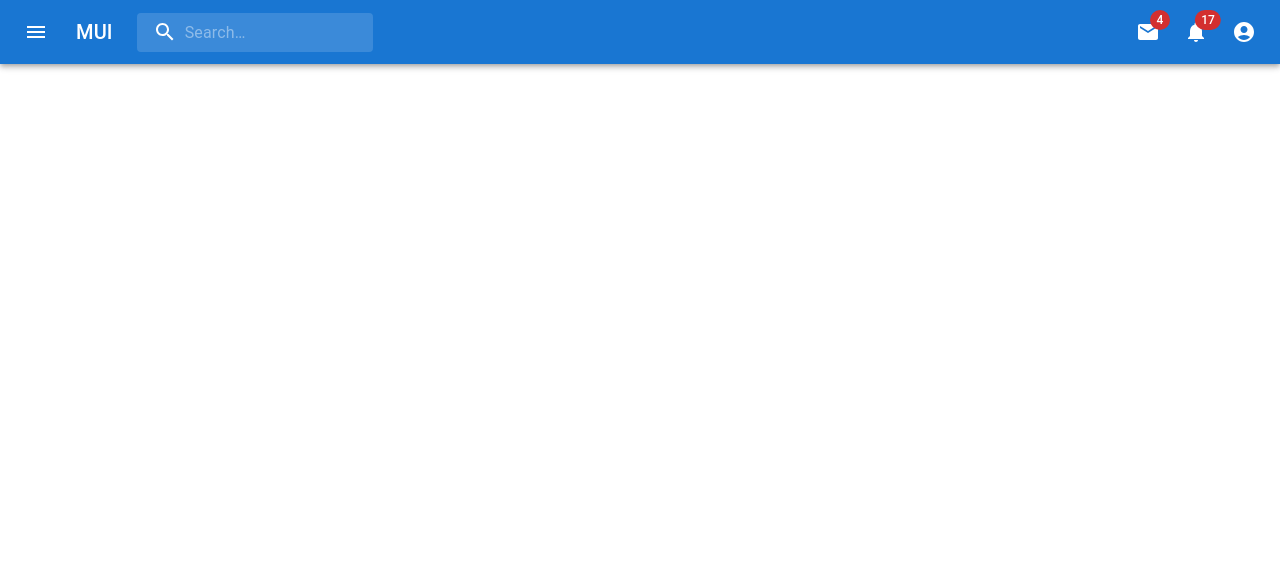
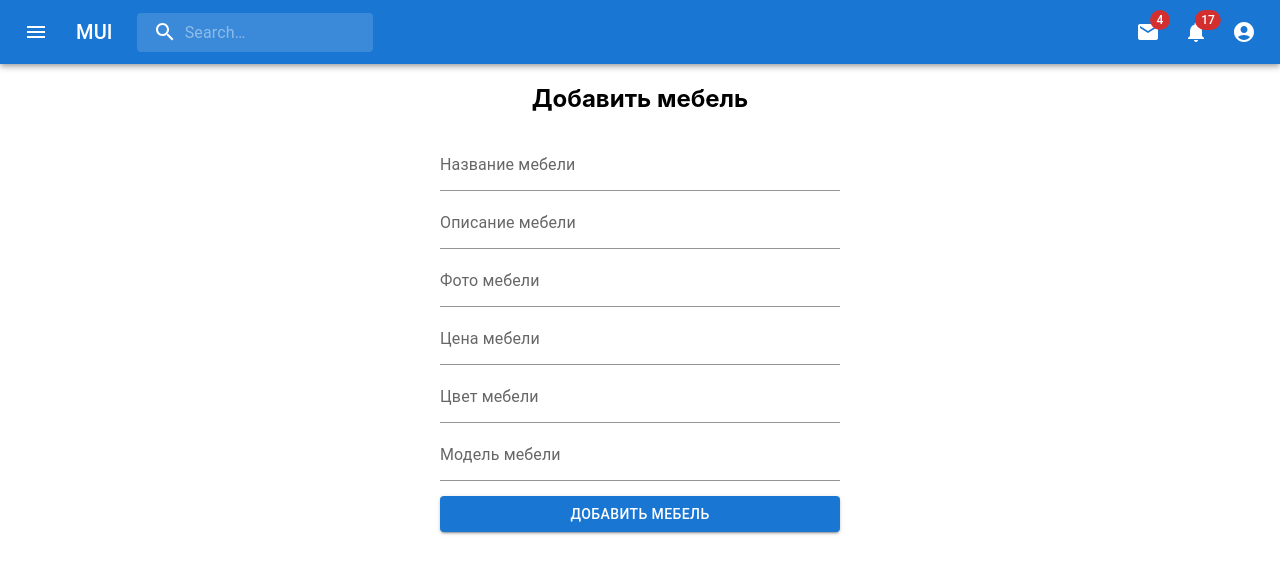
Before and after one commit to dianaZhusubalieva/furniture-front, a React (Create React App) app: page /admin/add in a window 1280 px wide. Shown: the top 574 px of the page. Built offline with nearby package versions, Linux system fonts and the light colour scheme.

Commit message:
crud 1st commit

```diff
--- a/db.json
+++ b/db.json
@@ -1,3 +1,22 @@
 {
-    "furnitures": []
+  "furnitures": [
+    {
+      "name": "sofa",
+      "description": "cool sofa for laying",
+      "image": "https://zenit.ua/image/cache/catalog/Divan%20lux/palermo/DSC_4802-10x10.jpg",
+      "price": 990000,
+      "color": "darkBlue",
+      "model": "super",
+      "id": 10
+    },
+    {
+      "name": "sofa",
+      "description": "cool sofa for quest room",
+      "image": "https://vizzzio.ru/wp-content/uploads/2019/10/Generale-Koinor-4.jpg",
+      "price": 60000,
+      "color": "grey",
+      "model": "dkopsd3",
+      "id": 11
+    }
+  ]
 }
--- /dev/null
+++ b/src/components/BasicTable.jsx
@@ -0,0 +1,82 @@
+//! страница админки, отображение товаров(edit, delete)
+
+import * as React from "react";
+import Table from "@mui/material/Table";
+import TableBody from "@mui/material/TableBody";
+import TableCell from "@mui/material/TableCell";
+import TableContainer from "@mui/material/TableContainer";
+import TableHead from "@mui/material/TableHead";
+import TableRow from "@mui/material/TableRow";
+import Paper from "@mui/material/Paper";
+import { Button, Tooltip } from "@mui/material";
+import { Link } from "react-router-dom";
+import { adminContext } from "../contexts/AdminContext";
+
+export default function BasicTable() {
+  const { getProducts, products, deleteProduct } =
+    React.useContext(adminContext);
+  React.useEffect(() => {
+    getProducts();
+  }, []);
+  return (
+    <>
+      {products ? (
+        <TableContainer component={Paper}>
+          <Table sx={{ minWidth: 650 }} aria-label="simple table">
+            <TableHead>
+              <TableRow>
+                <TableCell>Названиe</TableCell>
+                <TableCell align="right">Описание</TableCell>
+                <TableCell align="right">Фото</TableCell>
+                <TableCell align="right">Цена</TableCell>
+                <TableCell align="right">Цвет</TableCell>
+
+                <TableCell align="right">Модель</TableCell>
+                <TableCell align="right">#</TableCell>
+                <TableCell align="right">#</TableCell>
+              </TableRow>
+            </TableHead>
+            <TableBody>
+              {products.map((product) => (
+                <TableRow
+                  key={product.id}
+                  sx={{ "&:last-child td, &:last-child th": { border: 0 } }}
+                >
+                  <TableCell component="th" scope="row">
+                    {product.name}
+                  </TableCell>
+                  <TableCell align="right">
+                    <Tooltip title={product.description}>
+                      <p>{product.description.slice(0, 20)}...</p>
+                    </Tooltip>
+                  </TableCell>
+                  <TableCell align="right">
+                    <img width="50" src={product.image} alt="product" />
+                  </TableCell>
+                  <TableCell align="right">{product.price}</TableCell>
+                  <TableCell align="right">{product.color}</TableCell>
+
+                  <TableCell align="right">{product.model}</TableCell>
+                  <TableCell align="right">
+                    <Link to={`/admin/edit/${product.id}`}>
+                      <Button color="warning" variant="outlined">
+                        Edit
+                      </Button>
+                    </Link>
+                  </TableCell>
+                  <TableCell align="right">
+                    <Button onClick={() => deleteProduct(product.id)}>
+                      Del
+                    </Button>
+                  </TableCell>
+                </TableRow>
+              ))}
+            </TableBody>
+          </Table>
+        </TableContainer>
+      ) : (
+        <h2>Loading...</h2>
+      )}
+    </>
+  );
+}
--- a/src/contexts/AdminContext.js
+++ b/src/contexts/AdminContext.js
@@ -1,21 +1,86 @@
-import React, { useReducer } from 'react';
+import axios from "axios";
+import React, { createContext, useReducer, useState } from "react";
+import { API } from "../helpers/const";
 
-export const adminContext = React.createContext()
-const INIT_STATE = {}
+export const adminContext = React.createContext();
+const INIT_STATE = {
+  products: null,
+};
 const reducer = (state = INIT_STATE, action) => {
-    switch (action.type) {
-        default: return state
+  switch (action.type) {
+    case "GET_PRODUCTS":
+      return { ...state, products: action.payload };
+    default:
+      return state;
+  }
+};
+const AdminContextProvider = (props) => {
+  const [state, dispatch] = useReducer(reducer, INIT_STATE);
+
+  //! CREATE
+
+  const addProduct = async (product) => {
+    console.log(product);
+    try {
+      const { data } = await axios.post(API, product);
+      getProducts();
+    } catch (e) {
+      console.log(e);
     }
-}
-const AdminContextProvider = ({ children }) => {
-    const [state, dispatch] = useReducer(reducer, INIT_STATE)
+  };
 
+  //! READ. get from json
+  const getProducts = async () => {
+    try {
+      const response = await axios(API);
+      let action = {
+        type: "GET_PRODUCTS",
+        payload: response.data,
+      };
+      dispatch(action);
+    } catch (e) {
+      console.log(e);
+    }
+  };
 
-    return (
-        <adminContext.Provider>
-            {children}
-        </adminContext.Provider>
-    );
+  //! UPDATE
+
+  const getProductToEdit = async (id) => {
+    try {
+      const response = await axios(`${API}/${id}`);
+      let action = {
+        type: "GET_PRODUCT_TO_EDIT",
+        payload: response.data,
+      };
+      dispatch(action);
+    } catch (e) {
+      console.log(e);
+    }
+  };
+
+  //! DELETE
+  const deleteProduct = async (id) => {
+    try {
+      axios.delete(`${API}/${id}`);
+      getProducts();
+    } catch (e) {
+      console.log(e);
+    }
+  };
+
+  return (
+    <adminContext.Provider
+      value={{
+        addProduct: addProduct,
+        getProducts: getProducts,
+        products: state.products,
+        getProductToEdit: getProductToEdit,
+        deleteProduct: deleteProduct,
+      }}
+    >
+      {props.children}
+    </adminContext.Provider>
+  );
 };
 
 export default AdminContextProvider;
--- a/src/helpers/const.js
+++ b/src/helpers/const.js
@@ -1 +1 @@
-const API = 'http://localhost:8000/furnitures'
+export const API = "http://localhost:8000/furnitures";
--- a/src/index.css
+++ b/src/index.css
@@ -1,13 +1,31 @@
 body {
   margin: 0;
-  font-family: -apple-system, BlinkMacSystemFont, 'Segoe UI', 'Roboto', 'Oxygen',
-    'Ubuntu', 'Cantarell', 'Fira Sans', 'Droid Sans', 'Helvetica Neue',
-    sans-serif;
+  font-family: -apple-system, BlinkMacSystemFont, 'Segoe UI', 'Roboto', 'Oxygen', 'Ubuntu', 'Cantarell', 'Fira Sans', 'Droid Sans', 'Helvetica Neue', sans-serif;
   -webkit-font-smoothing: antialiased;
   -moz-osx-font-smoothing: grayscale;
 }
 
 code {
-  font-family: source-code-pro, Menlo, Monaco, Consolas, 'Courier New',
-    monospace;
+  font-family: source-code-pro, Menlo, Monaco, Consolas, 'Courier New', monospace;
 }
+
+.add-page, .edit-page {
+  display: flex;
+  justify-content: center;
+  flex-direction: column;
+  align-items: center;
+}
+.add-page form, .edit-page form {
+  display: flex;
+  flex-direction: column;
+  width: 400px;
+}
+
+.add-page form input, .edit-page form input {
+  margin: 5px;
+}
+
+.add-page form button, .edit-page form button {
+  margin-top: 15px;
+  margin-bottom: 15px;
+}
--- a/src/pages/AddPage.jsx
+++ b/src/pages/AddPage.jsx
@@ -1,11 +1,138 @@
-import React from 'react';
+import React from "react";
+import { adminContext } from "../contexts/AdminContext";
+
+import * as yup from "yup";
+import { useNavigate } from "react-router";
+import { Formik } from "formik";
+
+import { Button, TextField } from "@mui/material";
 
 const AddPage = () => {
-    return (
-        <div>
+  const schema = yup.object({
+    name: yup
+      .string()
+      .min(3, "Минимальное количество символов 3")
+      .max(30, "Максимальное количество символов 30")
+      .required("Поле обязательно для заполнения"),
+    description: yup
+      .string()
+      .min(10, "Минимальное количество символов 10")
+      .max(255, "Максимальное количество символов 255")
+      .required("Поле обязательно для заполнения"),
+    image: yup
+      .string()
 
-        </div>
-    );
+      .required("Поле обязательно для заполнения"),
+    price: yup
+      .number()
+      .min(3, "Минимальное количество символов 3")
+
+      .required("Поле обязательно для заполнения"),
+    color: yup.string().required("Поле обязательно для заполнения"),
+    model: yup
+      .string()
+      .min(1, "Минимальное количество символов 1")
+      .max(30, "Максимальное количество символов 30")
+      .required("Поле обязательно для заполнения"),
+  });
+
+  const { addProduct } = React.useContext(adminContext);
+
+  const navigate = useNavigate();
+  //   const handleSubmit = (product) => {
+  //     // console.log(product);
+  //   };
+
+  return (
+    <div className="add-page">
+      <h2>Добавить мебель</h2>
+      <Formik
+        validationSchema={schema}
+        onSubmit={(product) => {
+          addProduct(product);
+          navigate("/admin");
+        }}
+        initialValues={{
+          name: "",
+          description: "",
+          image: "",
+          price: "",
+          color: "",
+
+          model: "",
+        }}
+      >
+        {({ handleSubmit, handleChange, values, touched, errors }) => (
+          <form onSubmit={handleSubmit}>
+            <TextField
+              label="Название мебели"
+              type="text"
+              variant="standard"
+              name="name"
+              value={values.name}
+              error={!!errors.name && touched.name}
+              helperText={touched.name ? errors.name : ""}
+              onChange={handleChange}
+            />
+            <TextField
+              label="Описание мебели"
+              type="text"
+              variant="standard"
+              name="description"
+              value={values.description}
+              error={!!errors.description && touched.description}
+              helperText={touched.description ? errors.description : ""}
+              onChange={handleChange}
+            />
+            <TextField
+              label="Фото мебели"
+              type="text"
+              variant="standard"
+              name="image"
+              value={values.image}
+              error={!!errors.image && touched.image}
+              helperText={touched.image ? errors.image : ""}
+              onChange={handleChange}
+            />
+            <TextField
+              label="Цена мебели"
+              type="number"
+              variant="standard"
+              name="price"
+              value={values.price}
+              error={!!errors.price && touched.price}
+              helperText={touched.price ? errors.price : ""}
+              onChange={handleChange}
+            />
+            <TextField
+              label="Цвет мебели"
+              type="text"
+              variant="standard"
+              name="color"
+              value={values.color}
+              error={!!errors.color && touched.color}
+              helperText={touched.color ? errors.color : ""}
+              onChange={handleChange}
+            />
+
+            <TextField
+              label="Модель мебели"
+              type="text"
+              variant="standard"
+              name="model"
+              value={values.model}
+              error={!!errors.model && touched.model}
+              helperText={touched.model ? errors.model : ""}
+              onChange={handleChange}
+            />
+            <Button variant="contained" color="primary" type="submit">
+              Добавить мебель
+            </Button>
+          </form>
+        )}
+      </Formik>
+    </div>
+  );
 };
 
 export default AddPage;
--- a/src/pages/AdminPage.jsx
+++ b/src/pages/AdminPage.jsx
@@ -1,13 +1,17 @@
-import { Button } from '@mui/material';
-import React from 'react';
-import { Link } from 'react-router-dom';
+import { Button } from "@mui/material";
+import React from "react";
+import { Link } from "react-router-dom";
+import BasicTable from "../components/BasicTable";
 
 const AdminPage = () => {
   return (
     <div>
-            <Link to='/admin/add' >
+      <Link to="/admin/add">
         <Button>Add Product</Button>
       </Link>
+      <div>
+        <BasicTable />
+      </div>
     </div>
   );
 };
```
Lines whose indentation alone changed are shown as unchanged.
